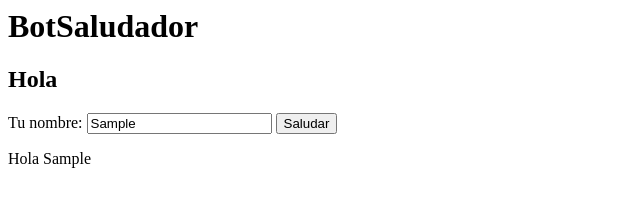
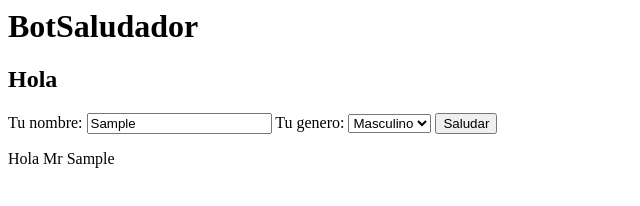
Before and after one commit to LIBIA71421/BOTSALUDADORJavaScript, a website built with Parcel: page index.html in a window 1280 px wide. Both pictures are taken after typing "Sample" into the empty fields and a click on the input "Saludar". Shown: the whole page, without its empty margins (0-640 px from the left). Built offline with nearby package versions, Linux system fonts and the light colour scheme.

Commit message:
saludar por genero

```diff
--- a/index.html
+++ b/index.html
@@ -5,6 +5,11 @@
     <form id="saludar-form">
       <label for="name">Tu nombre:</label>
       <input type="text" id="name" />
+      <label for="sex">Tu genero:</label>
+      <select id="boxGenero">
+        <option value="masculino">Masculino</option>
+        <option value="femenino">Femenino</option>
+      </select>
       <input type="submit" value="Saludar" id="saludar-button" />
     </form>
     <div id="resp-div"></div>
--- a/src/presenter.js
+++ b/src/presenter.js
@@ -3,10 +3,15 @@ import multiplicar from "./multiplicador";
 
 const name = document.querySelector("#name");
 const form = document.querySelector("#saludar-form");
+const sexo = document.querySelector("#boxGenero");
 const div = document.querySelector("#resp-div");
 
 form.addEventListener("submit", (event) => {
   event.preventDefault();
 
-  div.innerHTML = "Hola " + name.value;
+  if(sexo.value == "masculino"){
+    div.innerHTML = "Hola Mr " + name.value;
+  }else{
+    div.innerHTML = "Hola Mrs " + name.value;
+  }
 });
```
